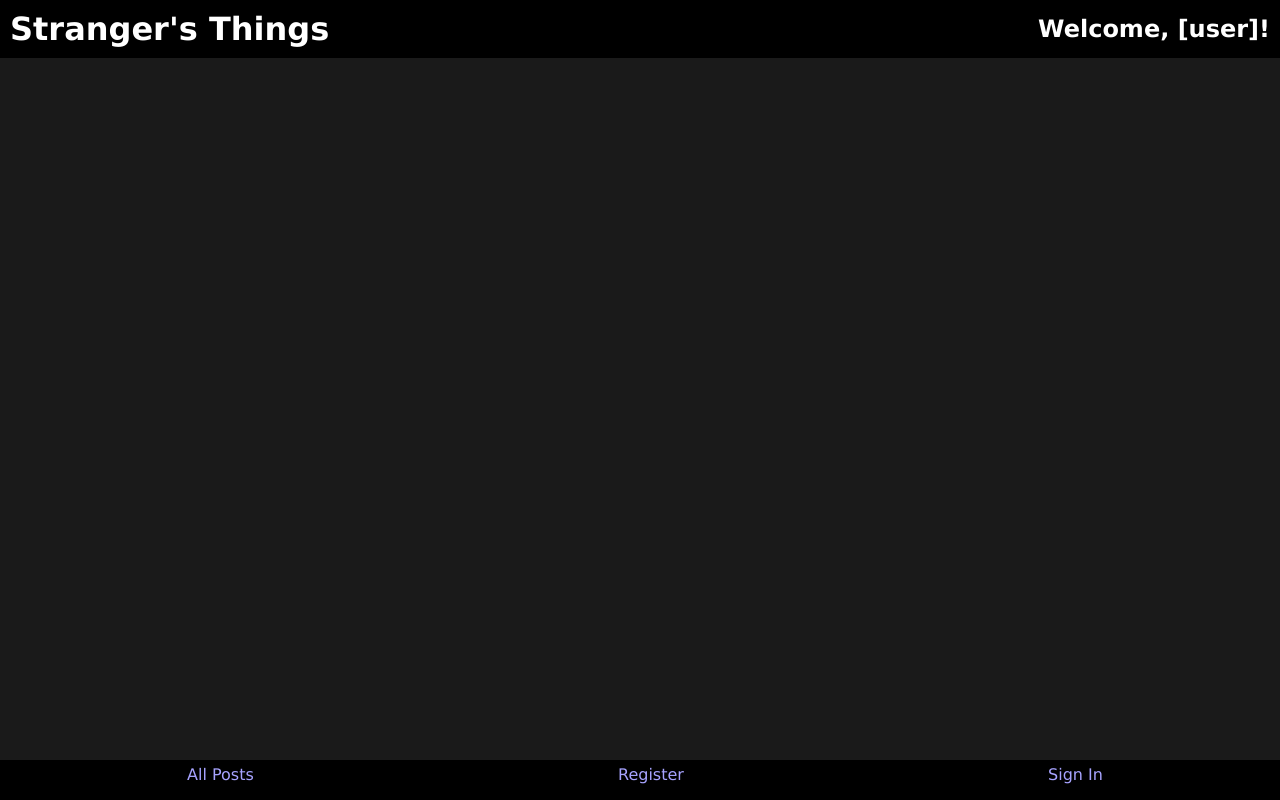
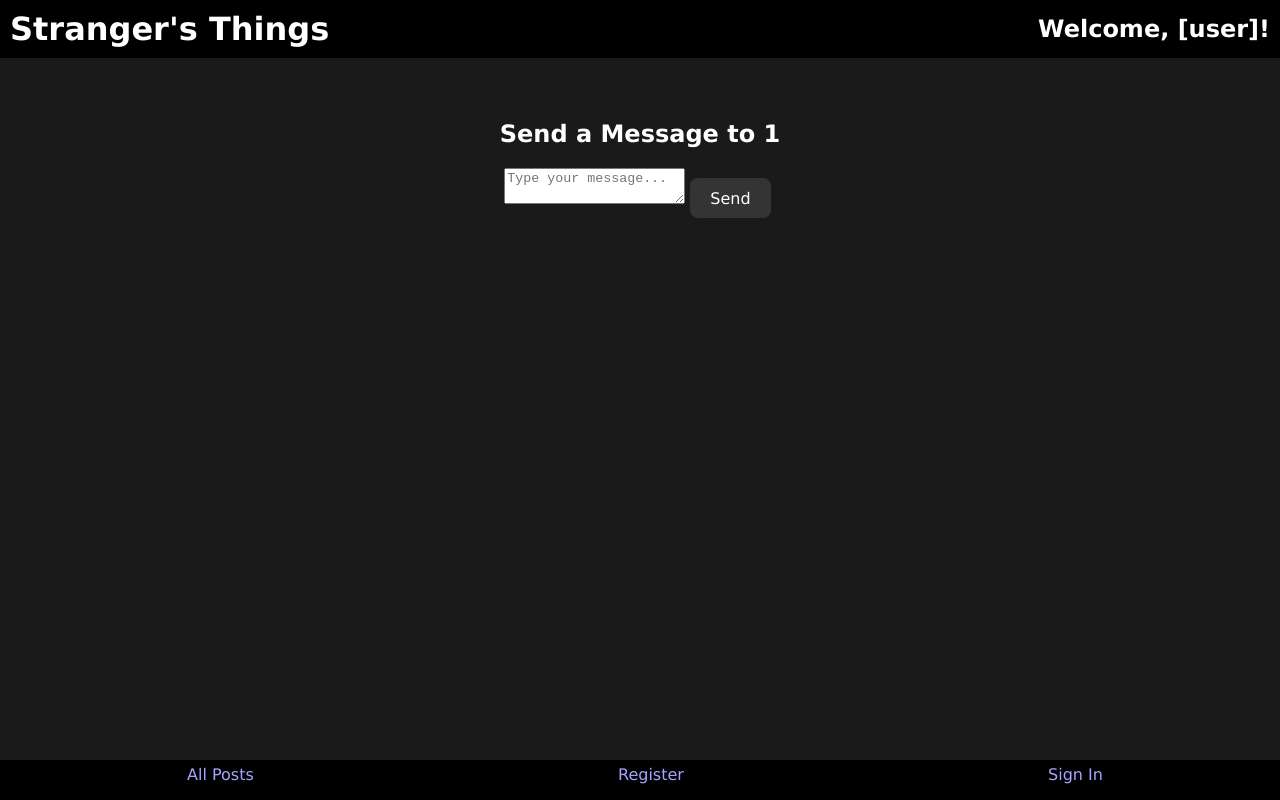
Before and after one commit to baileyborrego/2306StrangersThings, a React app: page /send-message/1 in a window 1280 px wide. Built offline with nearby package versions, Linux system fonts and the light colour scheme; no server answers; the HTML template or start-up script is replaced by a standard one.

Commit message:
a step further in messges

```diff
--- a/src/App.jsx
+++ b/src/App.jsx
@@ -1,9 +1,10 @@
-import { Routes, Route, Link } from "react-router-dom";
+import { Routes, Route, Link, useParams } from "react-router-dom";
 import AllPosts from "./Components/AllPosts";
 import Authenticate from "./Components/Authenticate";
 import SignUpForm from "./Components/SignUpForm";
 import { useState } from 'react';
 import './App.css'
+import SendMessage from "./Components/SendMessage";
 // import MessageList from "./Components/MessageList";
 
 function App() {
@@ -27,6 +28,8 @@ function App() {
         <Route path='/' element={<AllPosts />} />
         <Route path='/users/register' element={<SignUpForm token={token} setToken={setToken} />} />
         <Route path='/users/login' element={<Authenticate token={token} setToken={setToken}/>} />
+        <Route path='/send-message/:authorUsername' element={<SendMessage />} />
+
         {/* <Route path='/posts/POST_ID/messages' element={<MessageList />} /> */}
     </Routes>
 
--- /dev/null
+++ b/src/Components/SendMessage.jsx
@@ -0,0 +1,38 @@
+import { useState } from "react";
+import { sendMessageToPost } from "../API";
+import { useParams } from "react-router-dom";
+
+export default function SendMessage() {
+  const { authorUsername } = useParams();
+  const [newMessage, setNewMessage] = useState("");
+
+  const handleSendMessage = async () => {
+    if (newMessage.trim() === "") {
+      console.error("Cannot send an empty message.");
+      return;
+    }
+
+    try {
+      const result = await sendMessageToPost(authorUsername, newMessage);
+      console.log("Message sent successfully:", result);
+
+      setNewMessage("");
+    } catch (error) {
+      console.error("Error sending message:", error);
+    }
+  };
+
+  return (
+    <div>
+      <h2>Send a Message to {authorUsername}</h2>
+      <div>
+        <textarea
+          placeholder="Type your message..."
+          value={newMessage}
+          onChange={(e) => setNewMessage(e.target.value)}
+        />
+        <button onClick={handleSendMessage}>Send</button>
+      </div>
+    </div>
+  );
+}
```
